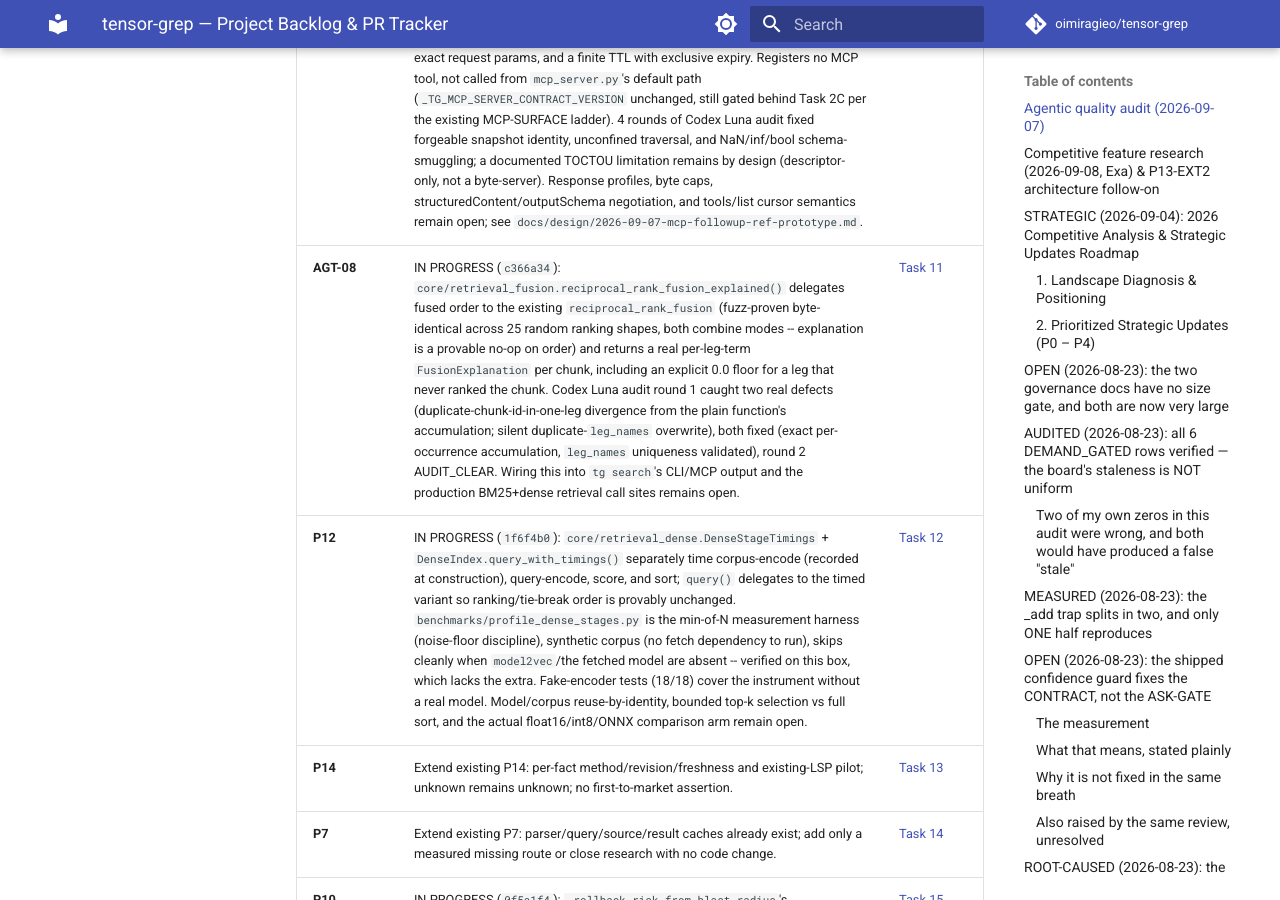
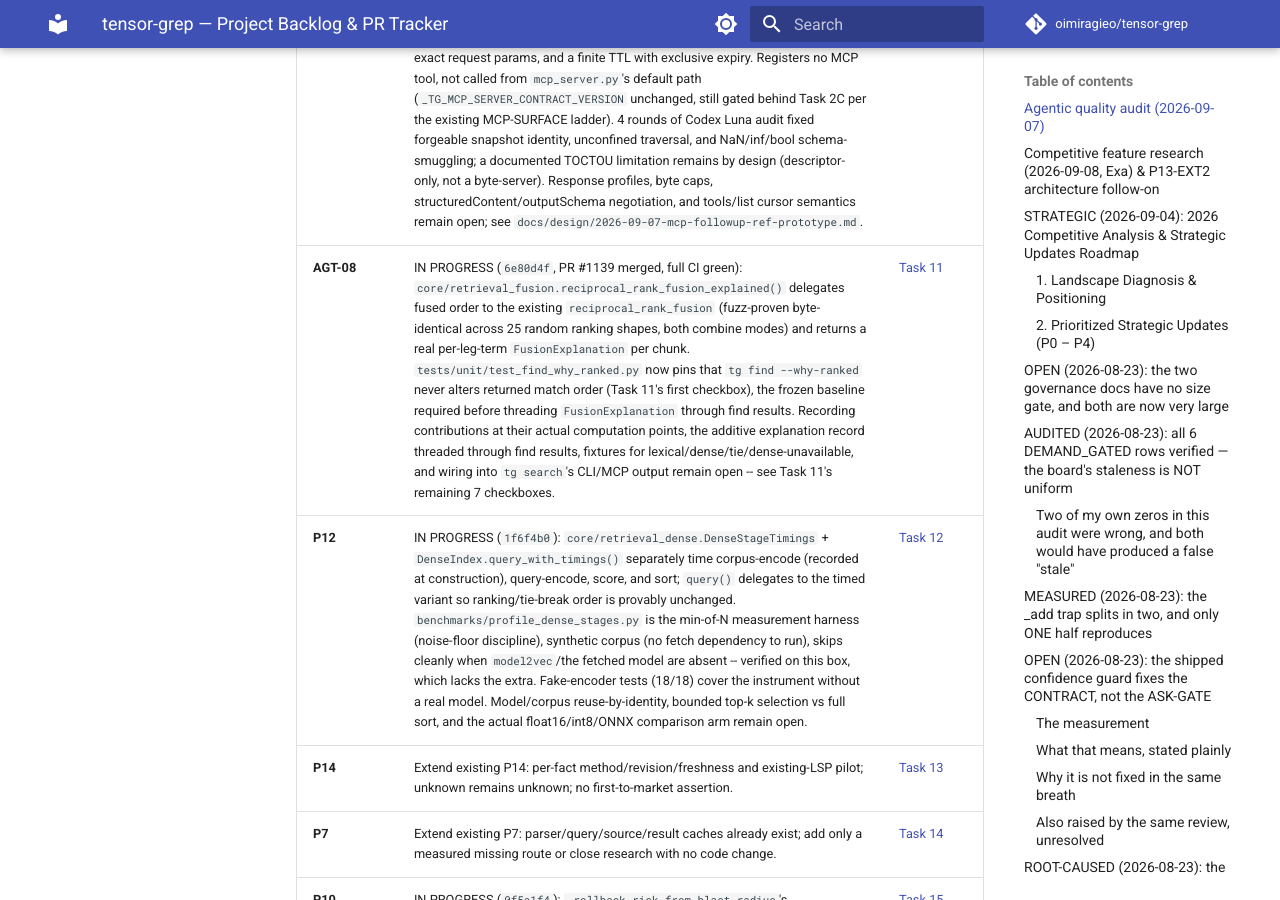
Before and after one commit to oimiragieo/tensor-grep, an MkDocs documentation site: the page built from docs/BACKLOG.md, in a window 1280 px wide and 900 px high, scrolled down 2285 px. Built offline with MkDocs 1.6.1 and Material for MkDocs 9.7.7, drawn with Linux system fonts in a browser that asks for light colours; comment, search, counter and statistics services are not loaded.

Commit message:
docs(backlog): AGT-08 why-ranked order pin merged (PR #1139)
Co-Authored-By: Claude Sonnet 5 <noreply@anthropic.com>
Claude-Session: https://claude.ai/code/session_01JQPNwabk1wrWGVXyzW6W75

```diff
--- a/docs/BACKLOG.md
+++ b/docs/BACKLOG.md
@@ -17,7 +17,7 @@
 | **AGT-06** | Direct-main `390c39f`: `io/root_probe.iter_top_level_vendored_dirs` factors the shared one-level-iterdir/OSError-swallow/case-insensitive scan out of bootstrap's short-circuit and main.py's sorted-diagnostics adapters; each keeps its own aggregation, return shape, and argv/SearchConfig handling. Frozen fixture-table parity test locked pre-refactor baseline green, then re-confirmed green post-refactor (174/174 + 288/288 wider sweep); Codex Luna (read-only) AUDIT_CLEAR. All Task 08 checkboxes covered. | [Task 08](plans/2026-09-07-agentic-quality-simplification.md#task-08) |
 | **AGT-07** | IN PROGRESS (`756769f`, PR #1137 merged, full CI green): `core/completeness.CompletenessEvidence` -- immutable, enum-typed (`ScanState`/`Cause`/`RetryKind`) record over the existing `unified_incomplete_envelope()` dict projection; `from_legacy_envelope()`/`to_legacy_dict()` round-trip byte-for-byte, proven against the frozen truth table plus 2 mutation controls. `mcp_server.py`'s `_inject_mcp_contract_fields` now migrated (constructs the typed record internally via `core.completeness.project()`, projects back out with `to_legacy_dict()`; byte-identical, per-row truth-table equivalence tests + 2 consumer-level mutation controls). `main.py`'s own ~74 `result_incomplete`/`budget_remediable` references, woven through its `Result` dataclass across many call sites, remain the higher-risk half of Task 09 not yet migrated. | [Task 09](plans/2026-09-07-agentic-quality-simplification.md#task-09) |
 | **MCP-SURFACE** | IN PROGRESS (`c9e25f1`), Task 10 checkbox 1 of 8: standalone opt-in `mcp_followup_ref.mint_followup_ref()`/`resolve_followup_ref()` primitive -- HMAC-signed reference binding an omitted-content range to root, a root-confined path (no traversal/symlink escape), a SHA-256 content-hash snapshot, exact request params, and a finite TTL with exclusive expiry. Registers no MCP tool, not called from `mcp_server.py`'s default path (`_TG_MCP_SERVER_CONTRACT_VERSION` unchanged, still gated behind Task 2C per the existing MCP-SURFACE ladder). 4 rounds of Codex Luna audit fixed forgeable snapshot identity, unconfined traversal, and NaN/inf/bool schema-smuggling; a documented TOCTOU limitation remains by design (descriptor-only, not a byte-server). Response profiles, byte caps, structuredContent/outputSchema negotiation, and tools/list cursor semantics remain open; see `docs/design/2026-09-07-mcp-followup-ref-prototype.md`. | [Task 10](plans/2026-09-07-agentic-quality-simplification.md#task-10) |
-| **AGT-08** | IN PROGRESS (`c366a34`): `core/retrieval_fusion.reciprocal_rank_fusion_explained()` delegates fused order to the existing `reciprocal_rank_fusion` (fuzz-proven byte-identical across 25 random ranking shapes, both combine modes -- explanation is a provable no-op on order) and returns a real per-leg-term `FusionExplanation` per chunk, including an explicit 0.0 floor for a leg that never ranked the chunk. Codex Luna audit round 1 caught two real defects (duplicate-chunk-id-in-one-leg divergence from the plain function's accumulation; silent duplicate-`leg_names` overwrite), both fixed (exact per-occurrence accumulation, `leg_names` uniqueness validated), round 2 AUDIT_CLEAR. Wiring this into `tg search`'s CLI/MCP output and the production BM25+dense retrieval call sites remains open. | [Task 11](plans/2026-09-07-agentic-quality-simplification.md#task-11) |
+| **AGT-08** | IN PROGRESS (`6e80d4f`, PR #1139 merged, full CI green): `core/retrieval_fusion.reciprocal_rank_fusion_explained()` delegates fused order to the existing `reciprocal_rank_fusion` (fuzz-proven byte-identical across 25 random ranking shapes, both combine modes) and returns a real per-leg-term `FusionExplanation` per chunk. `tests/unit/test_find_why_ranked.py` now pins that `tg find --why-ranked` never alters returned match order (Task 11's first checkbox), the frozen baseline required before threading `FusionExplanation` through find results. Recording contributions at their actual computation points, the additive explanation record threaded through find results, fixtures for lexical/dense/tie/dense-unavailable, and wiring into `tg search`'s CLI/MCP output remain open -- see Task 11's remaining 7 checkboxes. | [Task 11](plans/2026-09-07-agentic-quality-simplification.md#task-11) |
 | **P12** | IN PROGRESS (`1f6f4b0`): `core/retrieval_dense.DenseStageTimings` + `DenseIndex.query_with_timings()` separately time corpus-encode (recorded at construction), query-encode, score, and sort; `query()` delegates to the timed variant so ranking/tie-break order is provably unchanged. `benchmarks/profile_dense_stages.py` is the min-of-N measurement harness (noise-floor discipline), synthetic corpus (no fetch dependency to run), skips cleanly when `model2vec`/the fetched model are absent -- verified on this box, which lacks the extra. Fake-encoder tests (18/18) cover the instrument without a real model. Model/corpus reuse-by-identity, bounded top-k selection vs full sort, and the actual float16/int8/ONNX comparison arm remain open. | [Task 12](plans/2026-09-07-agentic-quality-simplification.md#task-12) |
 | **P14** | Extend existing P14: per-fact method/revision/freshness and existing-LSP pilot; unknown remains unknown; no first-to-market assertion. | [Task 13](plans/2026-09-07-agentic-quality-simplification.md#task-13) |
 | **P7** | Extend existing P7: parser/query/source/result caches already exist; add only a measured missing route or close research with no code change. | [Task 14](plans/2026-09-07-agentic-quality-simplification.md#task-14) |
```
